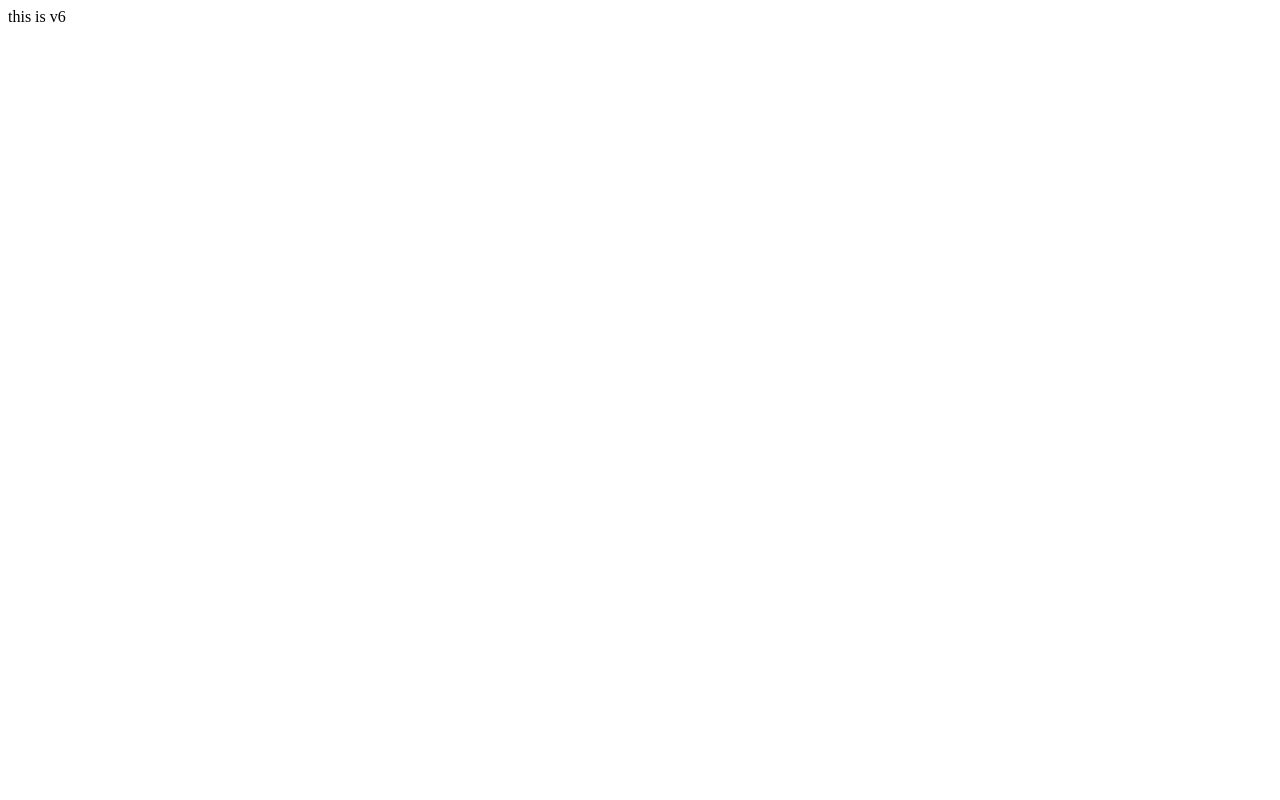
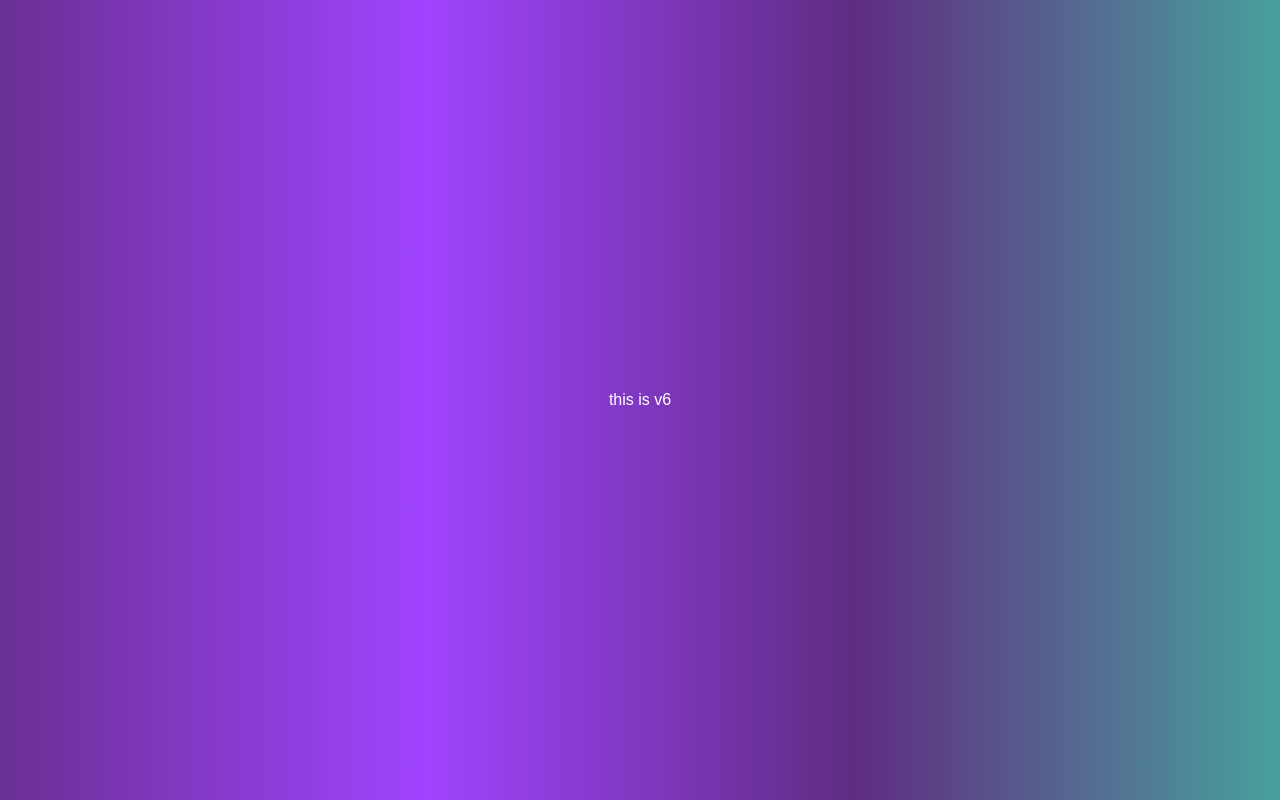
Before and after one commit to mr-pravin58/demorepo, a plain HTML site: page index.html in a window 1280 px wide. Drawn offline with Linux system fonts and the light colour scheme.

Commit message:
new design added

```diff
--- a/index.html
+++ b/index.html
@@ -2,7 +2,9 @@
 <html lang="en">
 <head>
     <meta charset="UTF-8">
+    <meta http-equiv="X-UA-Compatible" content="IE-edge">
     <meta name="viewport" content="width=, initial-scale=1.0">
+    <link rel="stylesheet" href="styles.css">
     <title>Document</title>
 </head>
 <body>
--- /dev/null
+++ b/styles.css
@@ -0,0 +1,28 @@
+/* styles.css */
+body {
+    /* Set a gradient background from purple to teal */
+    background: linear-gradient(to right, #6a3093, #a044ff, #5f2c82, #49a09d);
+    font-family: Arial, sans-serif;
+    /* Sets a clean, modern font for the body text */
+    color: white;
+    /* Sets the text color to white for better contrast */
+    margin: 0;
+    /* Removes default margin */
+    padding: 0;
+    /* Removes default padding */
+    display: flex;
+    /* Enables flexbox layout */
+    justify-content: center;
+    /* Centers content horizontally */
+    align-items: center;
+    /* Centers content vertically */
+    height: 100vh;
+    /* Makes the body take the full height of the viewport */
+}
+
+h1 {
+    font-size: 2em;
+    /* Sets the size of the header text */
+    text-align: center;
+    /* Centers the header text */
+}
```
